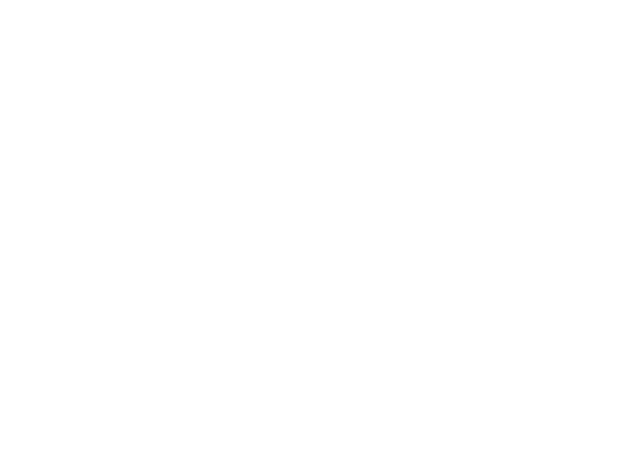
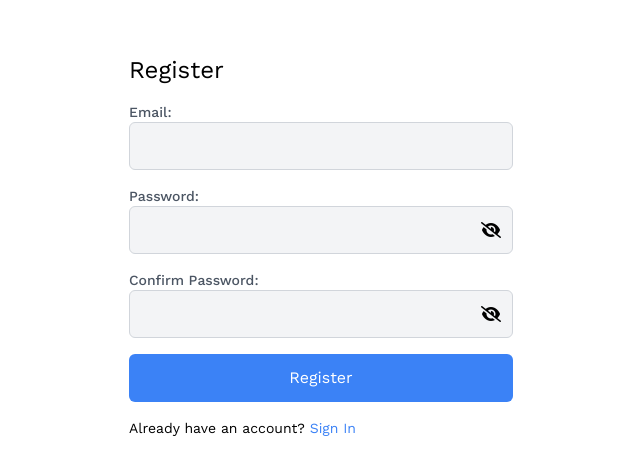
Before and after one commit to Pinapple23/algoriza-internship-2023FE48, a Vue app in the folder vue-project/: page /signup in a window 1280 px wide. Before the commit this address had no page. Shown: the part 154-628 px from the top of the page, without its empty margins (319-959 px from the left). Built offline with nearby package versions, Linux system fonts and the light colour scheme.

Commit message:
Add register page

```diff
--- a/vue-project/src/components/SignupForm.vue
+++ b/vue-project/src/components/SignupForm.vue
@@ -0,0 +1,69 @@
+<template>
+    <div class="flex items-center justify-center h-screen">
+      <div class="w-96">
+        <h2 class="text-2xl mb-4">Register</h2>
+
+        <form @submit.prevent="register">
+          <div class="mb-4">
+            <label for="email" class="block text-sm font-medium text-gray-600">Email:</label>
+            <input v-model="email" type="email" id="email" class="bg-gray-100 w-full h-12 p-2 border border-gray-300 rounded-md" required>
+          </div>
+
+          <div class="mb-4 relative">
+            <label for="password" class="block text-sm font-medium text-gray-600">Password:</label>
+            <input v-model="password" :type="showPassword ? 'text' : 'password'" id="password" class="bg-gray-100 w-full h-12 p-2 border border-gray-300 rounded-md pr-10" required>
+            <span @click="togglePasswordVisibility('password')" class="absolute inset-y-0 right-0 flex items-center pr-3 cursor-pointer pt-5">
+              <i :class="showPassword ? 'fas fa-eye' : 'fas fa-eye-slash'"></i>
+            </span>
+          </div>
+
+          <div class="mb-4 relative">
+            <label for="confirmPassword" class="block text-sm font-medium text-gray-600">Confirm Password:</label>
+            <input v-model="confirmPassword" :type="showConfirmPassword ? 'text' : 'password'" id="confirmPassword" class="bg-gray-100 w-full h-12 p-2 border border-gray-300 rounded-md pr-10" required>
+            <span @click="togglePasswordVisibility('confirmPassword')" class="absolute inset-y-0 right-0 flex items-center pr-3 cursor-pointer pt-5">
+              <i :class="showConfirmPassword ? 'fas fa-eye' : 'fas fa-eye-slash'"></i>
+            </span>
+            <p v-if="password !== '' && confirmPassword !== '' && password !== confirmPassword" class="text-red-500 text-sm mt-1">Passwords do not match.</p>
+          </div>
+
+          <button type="submit" class="w-full h-12 bg-blue-500 text-white rounded-md">Register</button>
+        </form>
+
+        <p class="mt-4 text-sm">
+          Already have an account?
+          <router-link to="/signin" class="text-blue-500">Sign In</router-link>
+        </p>
+      </div>
+    </div>
+  </template>
+
+  <script setup>
+  import { ref } from 'vue';
+  import { useRouter } from 'vue-router';
+
+  const email = ref('');
+  const password = ref('');
+  const confirmPassword = ref('');
+  const showPassword = ref(false);
+  const showConfirmPassword = ref(false);
+
+  const register = () => {
+    if (password === confirmPassword) {
+      // Your registration logic goes here
+      console.log('Registering...');
+      // Example: Redirect to home page after registering
+      useRouter().push('/');
+    } else {
+      console.log('Passwords do not match.');
+      // You can show an error message or handle it as needed
+    }
+  };
+
+  const togglePasswordVisibility = (field) => {
+    if (field === 'password') {
+      showPassword.value = !showPassword.value;
+    } else if (field === 'confirmPassword') {
+      showConfirmPassword.value = !showConfirmPassword.value;
+    }
+  };
+  </script>
--- a/vue-project/src/router/index.js
+++ b/vue-project/src/router/index.js
@@ -1,6 +1,8 @@
 import { createRouter, createWebHistory } from 'vue-router'
 import HomeView from '../views/HomeView.vue'
 import Login from '../views/Login.vue'
+import RegisterView from '../views/RegisterView.vue'
+
 
 
 const router = createRouter({
@@ -13,7 +15,12 @@ const router = createRouter({
     },
     { path: '/login',
       name:'login',
-      component: Login },
+      component: Login
+    },
+    { path: '/signup',
+      name:'signup',
+      component: RegisterView
+    },
 
   ]
 })
--- /dev/null
+++ b/vue-project/src/views/RegisterView.vue
@@ -0,0 +1,8 @@
+<script setup>
+import SignupForm from "../components/SignupForm.vue";
+
+</script>
+
+<template>
+    <SignupForm/>
+</template>
```
